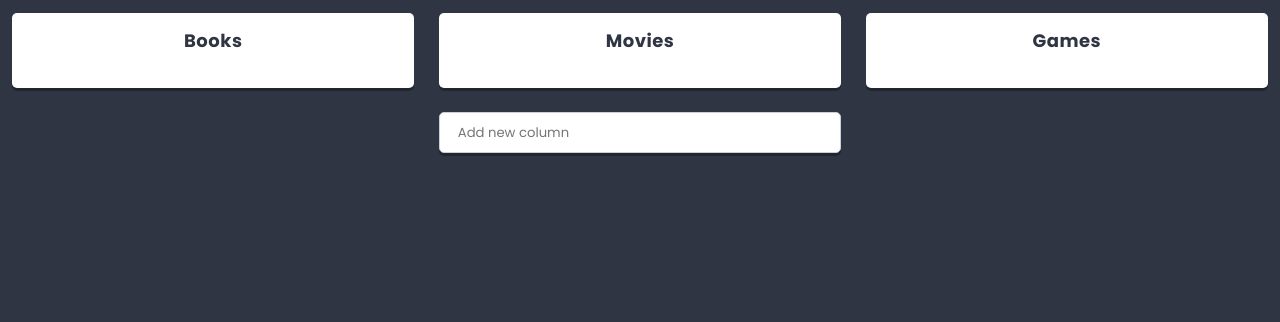
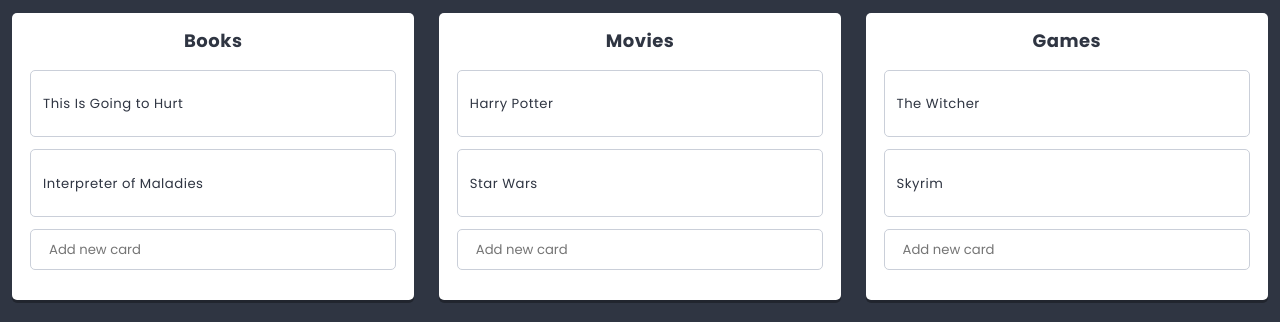
Before and after one commit to olejos777/react.js, a React app: page / in a window 1280 px wide. Shown: the part 419-741 px from the top of the page. Built offline with nearby package versions, Linux system fonts and the light colour scheme.

Commit message:
12.5 add functionality to create new card component

```diff
--- /dev/null
+++ b/src/components/Card/Card.js
@@ -0,0 +1,19 @@
+import React from 'react';
+import styles from './Card.scss';
+import PropTypes from 'prop-types';
+
+class Card extends React.Component {
+  static propTypes = {
+    title: PropTypes.string,
+  }
+
+  render() {
+    return (
+      <section className={styles.component}>
+        <p>{this.props.title}</p>
+      </section>
+    )
+  }
+}
+
+export default Card;
--- a/src/components/Column/Column.js
+++ b/src/components/Column/Column.js
@@ -1,20 +1,55 @@
 import React from 'react';
 import styles from './Column.scss';
 import PropTypes from 'prop-types';
+import Card from '../Card/Card';
+import Creator from '../Creator/Creator';
+import { settings } from '../../data/dataStore';
 
 class Column extends React.Component {
   static propTypes = {
     title: PropTypes.node.isRequired,
+    cards: PropTypes.array,
+  }
+
+  state = {
+    cards: this.props.cards || [],
   }
 
   static defaultProps = {
     children: <p>I'm going to do nothing</p>,
   }
 
+  addCard(title) {
+    this.setState(state => (
+      {
+        cards: [
+          ...state.cards,
+          {
+            key: state.cards.length ? state.cards[state.cards.length - 1].key + 1 : 0,
+            title,
+          }
+        ]
+      }
+    ));
+  }
+
   render() {
     return (
       <section className={styles.component}>
         <h3 className={styles.title}>{this.props.title}</h3>
+
+        <div className={styles.cards}>
+          {this.state.cards.map(({ key, ...cardProps }) => (
+            <Card key={key} {...cardProps} />
+          ))}
+        </div>
+
+        <div className={styles.creator}>
+          <Creator
+            text={settings.cardCreatorText}
+            action={title => this.addCard(title)}
+          />
+        </div>
       </section>
     )
   }
--- a/src/components/List/List.js
+++ b/src/components/List/List.js
@@ -10,6 +10,7 @@
 class List extends React.Component {
   state = {
     columns: this.props.columns || [],
+    cards: this.props.cards || [],
   }
 
   static propTypes = {
@@ -17,6 +18,7 @@
     image: PropTypes.string,
     description: PropTypes.node,
     columns: PropTypes.array,
+    cards: PropTypes.array,
   }
 
   static defaultProps = {
```
